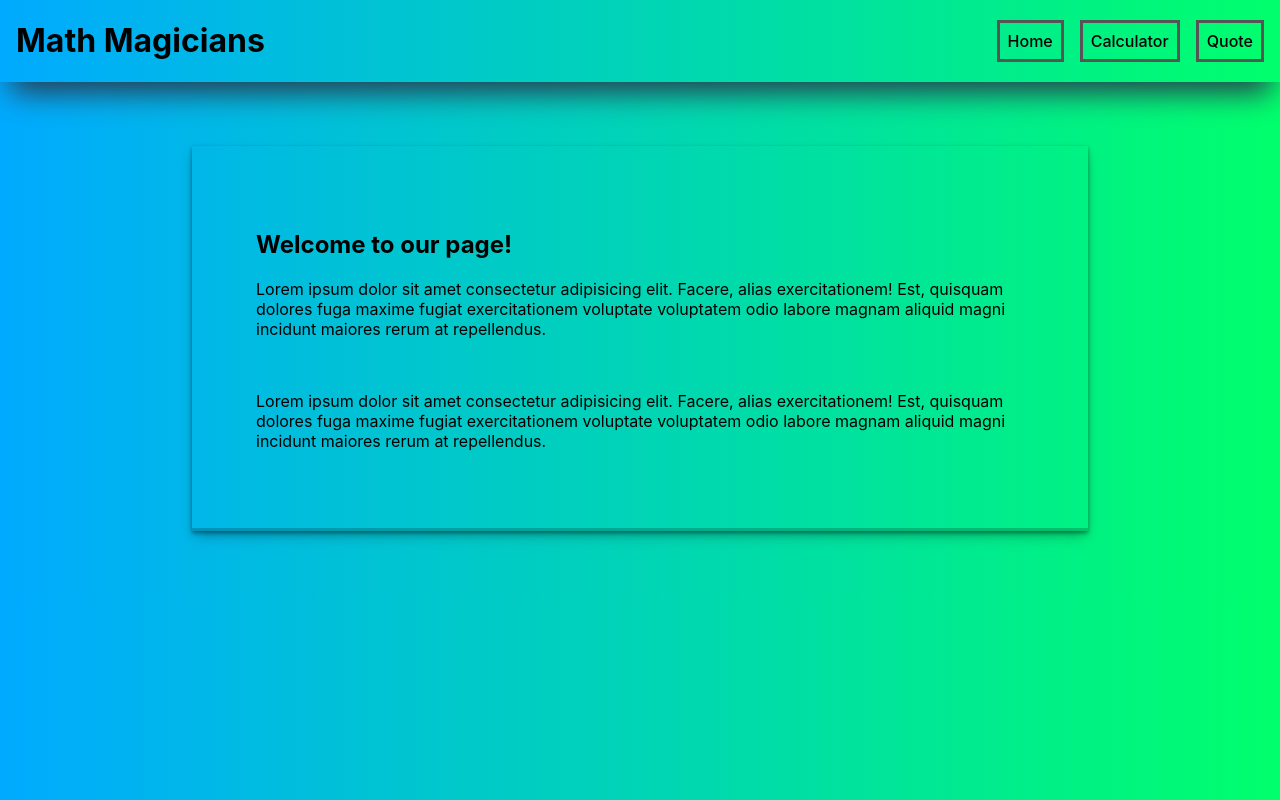
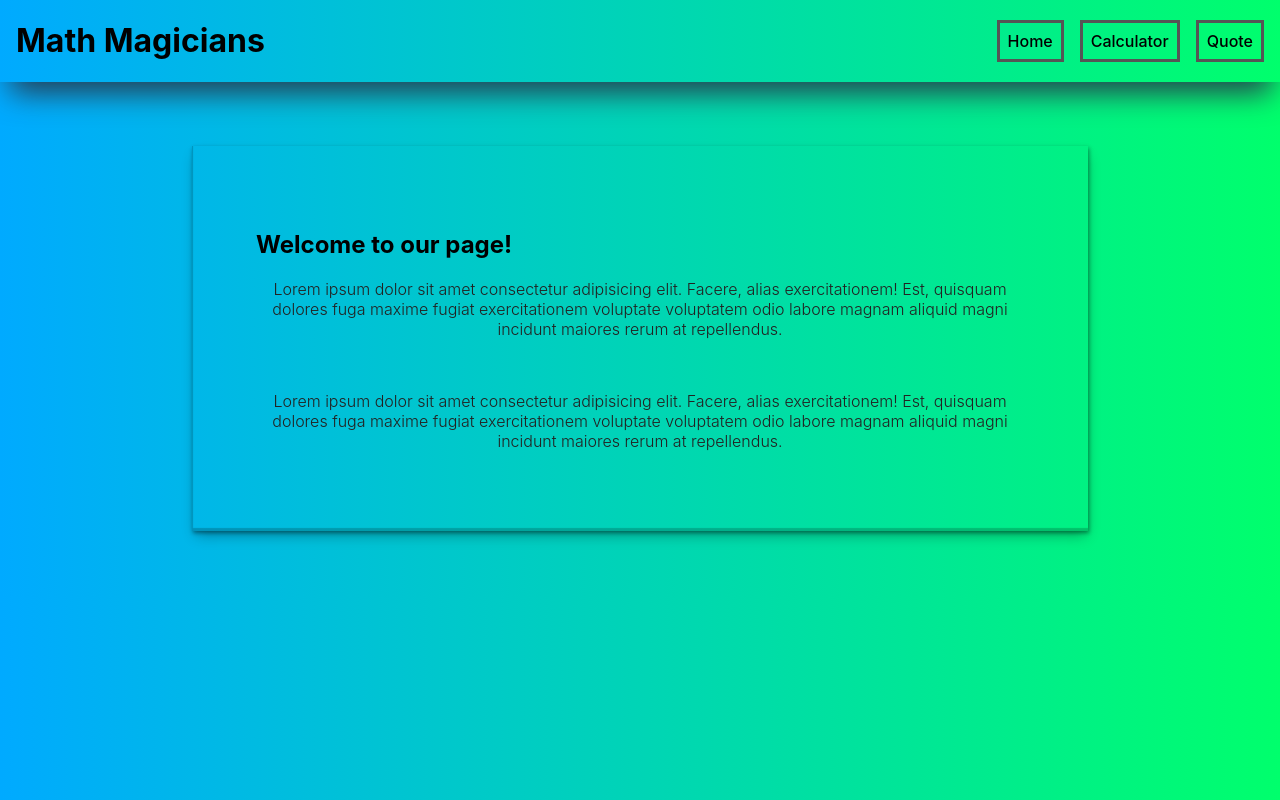
Before and after one commit to Paul-tes/Math-magicians, a React (Create React App) app: page / in a window 1280 px wide. Built offline with nearby package versions, Linux system fonts and the light colour scheme.

Commit message:
Home paragraph style

```diff
--- a/src/pages/Home.jsx
+++ b/src/pages/Home.jsx
@@ -1,20 +1,28 @@
 import style from '../style/Home.module.css';
 
-const Home = () => (
+const Home = () => {
+  const paragraphStyle = {
+    textAlign: 'center',
+    color: '#222',
+    fontWeight: '300',
+  };
+
+  return (
     <div className={style.container}>
       <h2>Welcome to our page!</h2>
-    <p>
+      <p style={paragraphStyle}>
         Lorem ipsum dolor sit amet consectetur adipisicing elit. Facere, alias exercitationem! Est,
         quisquam dolores fuga maxime fugiat exercitationem voluptate voluptatem odio labore magnam
         aliquid magni incidunt maiores rerum at repellendus.
       </p>
       <br />
-    <p>
+      <p style={paragraphStyle}>
         Lorem ipsum dolor sit amet consectetur adipisicing elit. Facere, alias exercitationem!
         Est, quisquam dolores fuga maxime fugiat exercitationem voluptate voluptatem odio labore
         magnam aliquid magni incidunt maiores rerum at repellendus.
       </p>
     </div>
   );
+};
 
 export default Home;
--- a/src/style/Home.module.css
+++ b/src/style/Home.module.css
@@ -1,6 +1,6 @@
 .container {
   padding: 4rem;
   margin: 4rem auto;
-  box-shadow: rgba(0, 0, 0, 0.4) 0px 2px 4px, rgba(0, 0, 0, 0.3) 0px 7px 13px -3px, rgba(0, 0, 0, 0.2) 0px -3px 0px inset;
+  box-shadow: rgba(0, 0, 0, 0.4) 1px 2px 4px, rgba(0, 0, 0, 0.3) 1px 7px 13px -3px, rgba(0, 0, 0, 0.2) 1px -3px 1px inset;
   width: 70%;
 }
```
Lines whose indentation alone changed are shown as unchanged.
